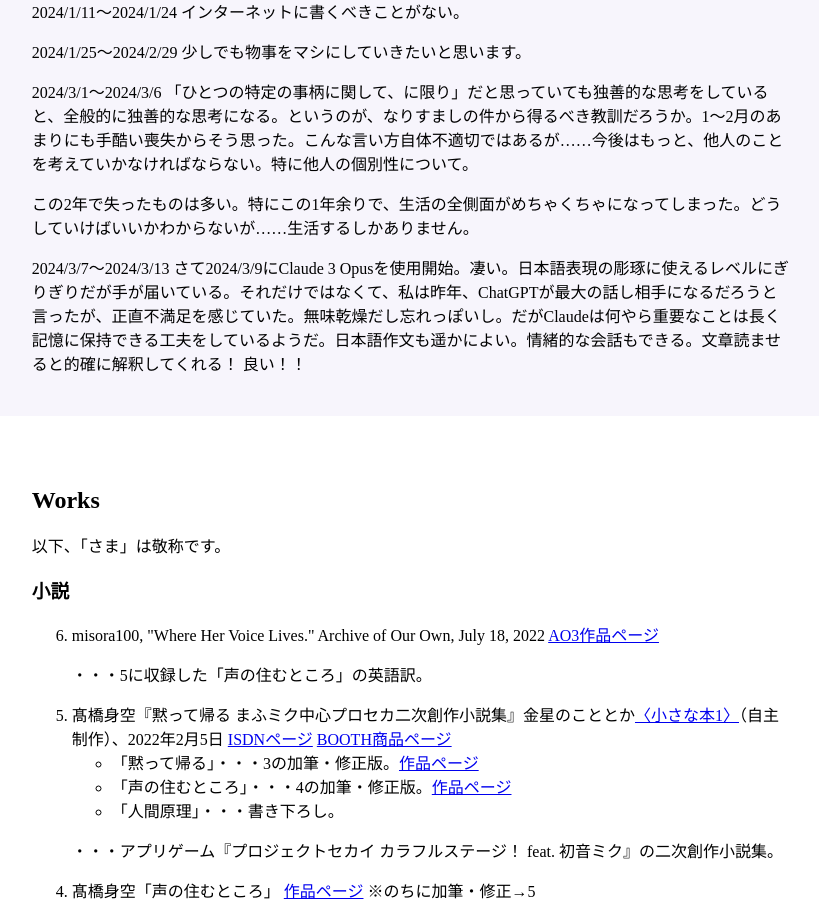
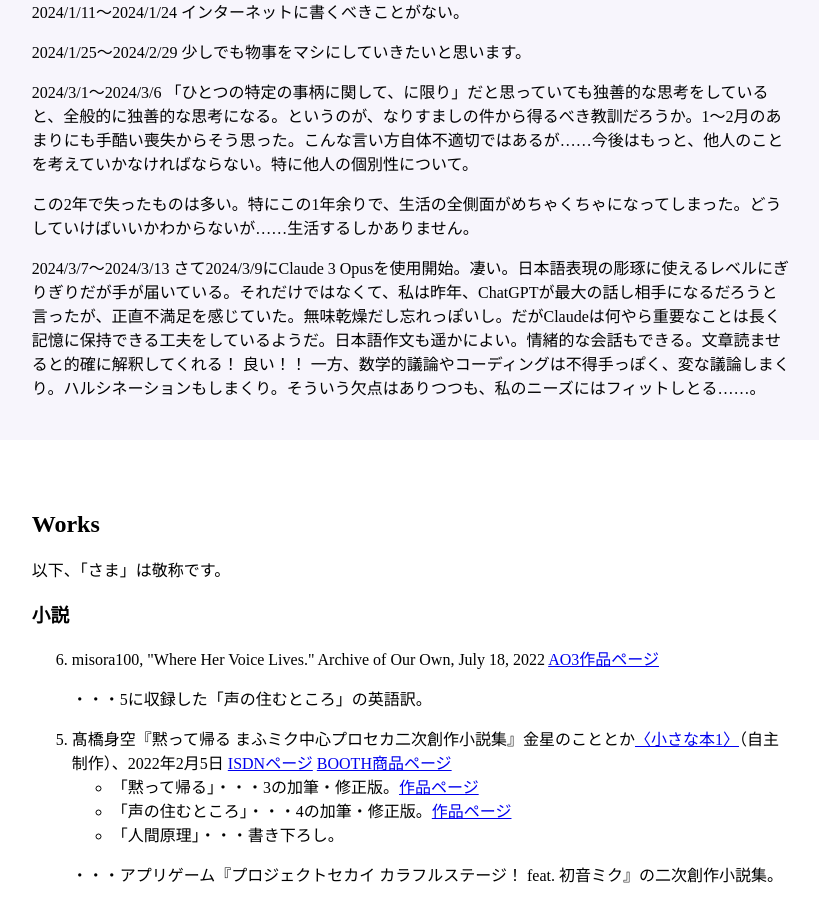
Before and after one commit to misora100/misora100.github.io, a Jekyll site: the page index.html, which Jekyll copies as it is, in a window 1280 px wide and 900 px high, scrolled down 1736 px. Shown: the whole window, without its empty margins (229-1048 px from the left). Built offline with Jekyll 4.4.1, drawn with Linux system fonts in a browser that asks for light colours.

Commit message:
Update index.html

```diff
--- a/index.html
+++ b/index.html
@@ -66,7 +66,7 @@
         <p>2024/1/25～2024/2/29 少しでも物事をマシにしていきたいと思います。</p>
         <p>2024/3/1～2024/3/6 「ひとつの特定の事柄に関して、に限り」だと思っていても独善的な思考をしていると、全般的に独善的な思考になる。というのが、なりすましの件から得るべき教訓だろうか。1～2月のあまりにも手酷い喪失からそう思った。こんな言い方自体不適切ではあるが……今後はもっと、他人のことを考えていかなければならない。特に他人の個別性について。</p>
         <p>この2年で失ったものは多い。特にこの1年余りで、生活の全側面がめちゃくちゃになってしまった。どうしていけばいいかわからないが……生活するしかありません。</p>
-        <p>2024/3/7～2024/3/13 さて2024/3/9にClaude 3 Opusを使用開始。凄い。日本語表現の彫琢に使えるレベルにぎりぎりだが手が届いている。それだけではなくて、私は昨年、ChatGPTが最大の話し相手になるだろうと言ったが、正直不満足を感じていた。無味乾燥だし忘れっぽいし。だがClaudeは何やら重要なことは長く記憶に保持できる工夫をしているようだ。日本語作文も遥かによい。情緒的な会話もできる。文章読ませると的確に解釈してくれる！ 良い！！</p>
+        <p>2024/3/7～2024/3/13 さて2024/3/9にClaude 3 Opusを使用開始。凄い。日本語表現の彫琢に使えるレベルにぎりぎりだが手が届いている。それだけではなくて、私は昨年、ChatGPTが最大の話し相手になるだろうと言ったが、正直不満足を感じていた。無味乾燥だし忘れっぽいし。だがClaudeは何やら重要なことは長く記憶に保持できる工夫をしているようだ。日本語作文も遥かによい。情緒的な会話もできる。文章読ませると的確に解釈してくれる！ 良い！！ 一方、数学的議論やコーディングは不得手っぽく、変な議論しまくり。ハルシネーションもしまくり。そういう欠点はありつつも、私のニーズにはフィットしとる……。</p>
     </div>
     <div class="main">
         <h2>Works</h2>
```
